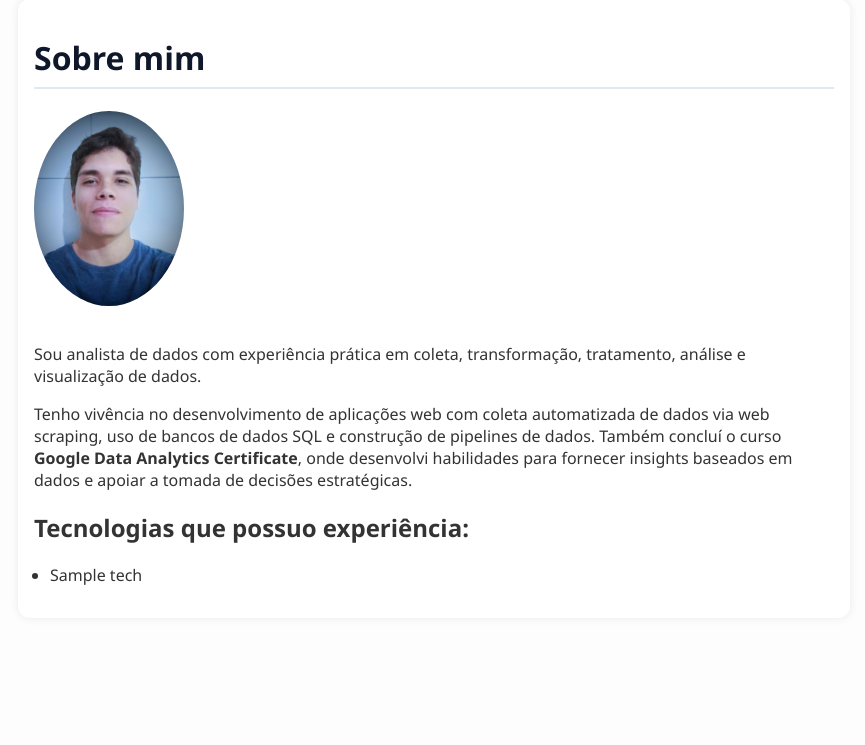
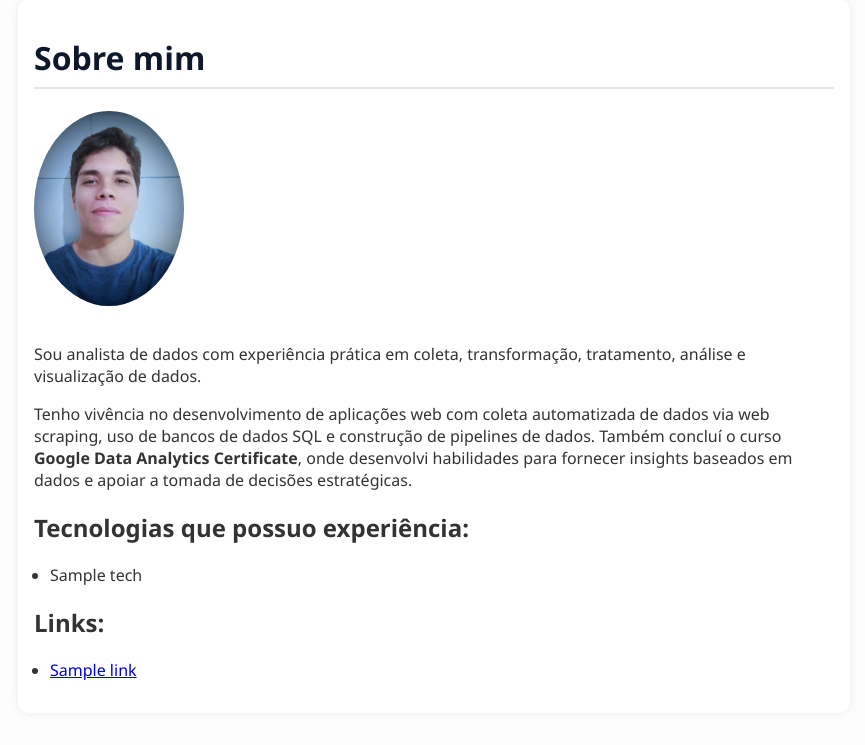
Before and after one commit to alvarojpr/portfolio, a Django app: template core/templates/core/sobre_mim.html in a window 1280 px wide. Shown: the part 87-832 px from the top of the page, without its empty margins (206-1071 px from the left). Before the commit the page ends 672 px from the top, so only its background shows below. Run offline with Django 5.2, Linux system fonts and the light colour scheme; the template is opened without the code that fills it: most values are stand-ins (such as "Sample title", 1, 10 or a date in 2020).

Commit message:
Update sobre_mim.html

```diff
--- a/core/templates/core/sobre_mim.html
+++ b/core/templates/core/sobre_mim.html
@@ -16,4 +16,11 @@
         <li>{{ tech }}</li>
     {% endfor %}
 </ul>
+<h2>Links:</h2>
+<ul>
+    {% for nome, url in links.items %}
+        <li><a href="{{ url }}" target="_blank">{{ nome }}</a></li>
+    {% endfor %}
+</ul>
+
 {% endblock %}
```
